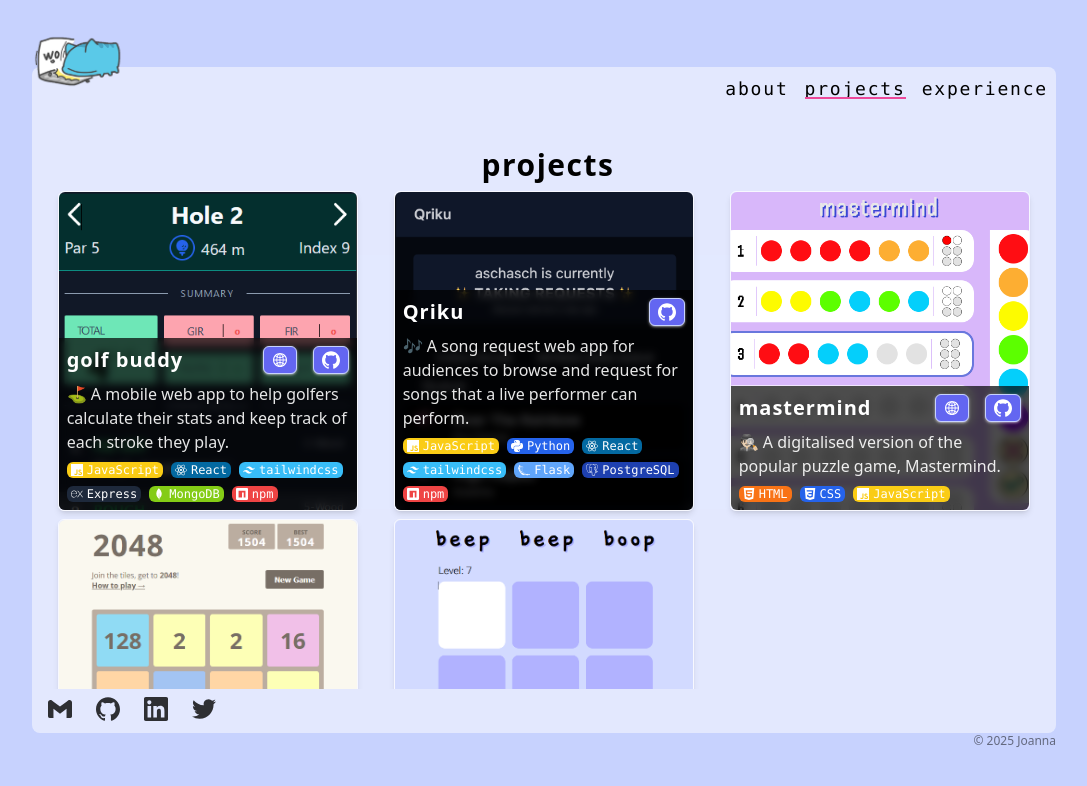
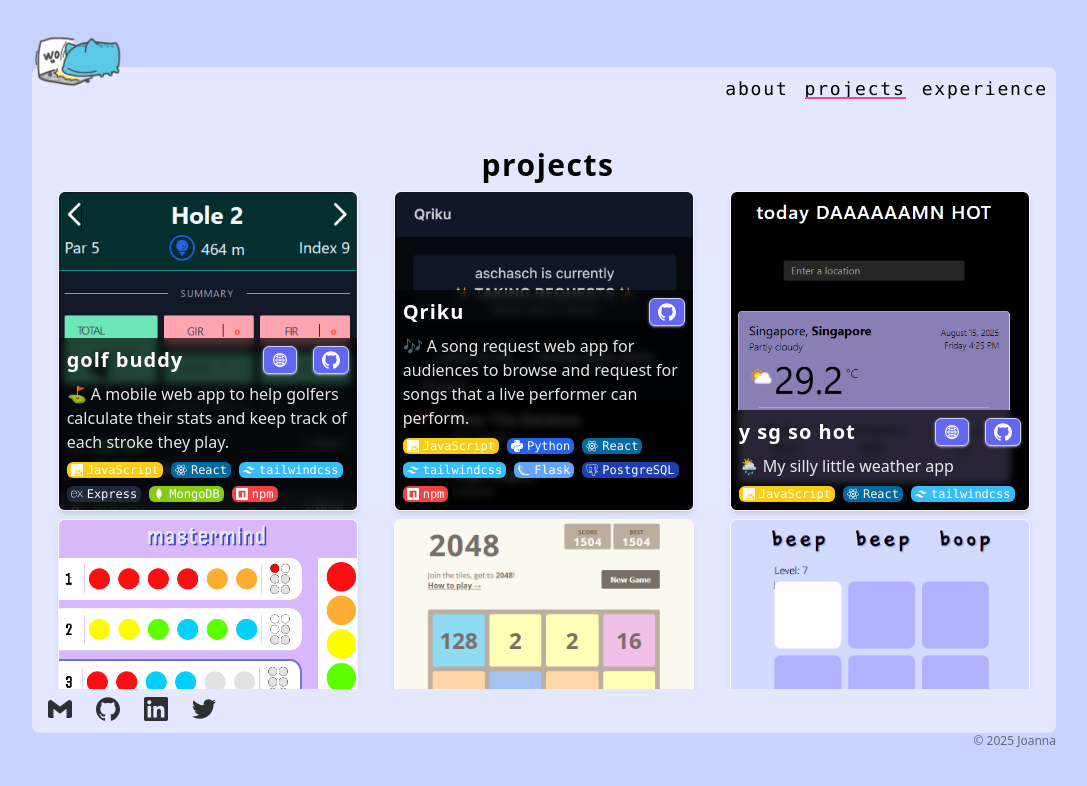
Before and after one commit to juju927/jujuwho, a React (Vite) app: page /projects in a window 1280 px wide. Shown: the top 786 px of the page, without its empty margins (96-1183 px from the left). Built offline with nearby package versions, Linux system fonts and the light colour scheme.

Commit message:
feat: add weather app to projects

```diff
--- a/data/projects/projects.js
+++ b/data/projects/projects.js
@@ -3,6 +3,7 @@ import qrikupic from "../../src/assets/images/projects/qriku.png"
 import mastermindpic from "../../src/assets/images/projects/mastermind.png"
 import tooforatepic from "../../src/assets/images/projects/tooforate.png"
 import bbbpic from "../../src/assets/images/projects/beepbeepboop.png"
+import weatherapppic from "../../src/assets/images/projects/weatherapp.png"
 
 export const projects = [
   {
@@ -26,6 +27,18 @@ export const projects = [
     links: {
       demo: "",
       github: "https://github.com/juju927/qriku",
+      reflections: "",
+    },
+  },
+  {
+    name: "y sg so hot",
+    date: "",
+    description: "🌦️ My silly little weather app",
+    image: weatherapppic,
+    tags: ["JavaScript", "React", "tailwindcss"],
+    links: {
+      demo: "https://weather-dashboard-zfsy.onrender.com/",
+      github: "https://github.com/juju927/weather-dashboard",
       reflections: "",
     },
   },
```
Also changed, not shown: src/assets/images/projects/weatherapp.png (added).
